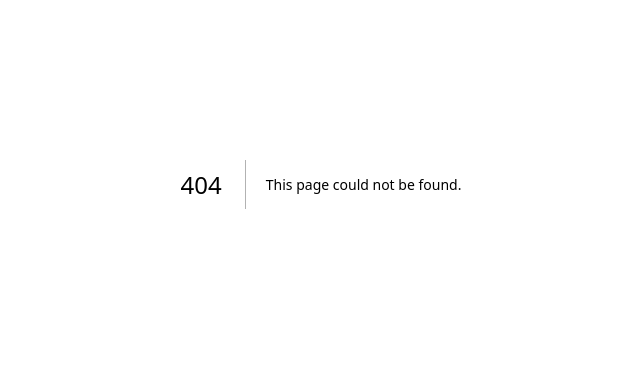
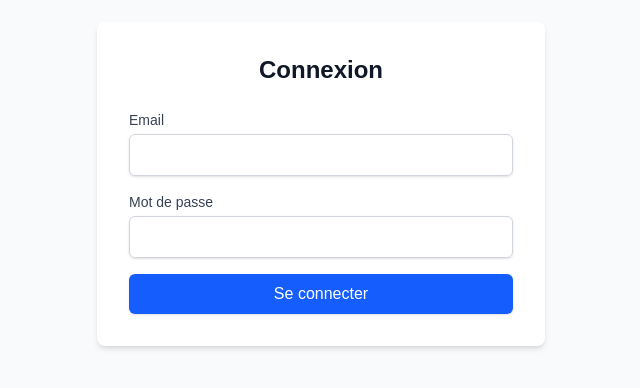
Before and after one commit to sterve9/methode-architecte-ia, a Next.js app: page /login in a window 1280 px wide. Before the commit this address had no page. Shown: the part 216-604 px from the top of the page, without its empty margins (319-959 px from the left). Built offline with nearby package versions, Linux system fonts and the light colour scheme.

Commit message:
feat(auth): add login page with server action

```diff
--- /dev/null
+++ b/src/app/login/actions.ts
@@ -0,0 +1,24 @@
+'use server'
+
+import { revalidatePath } from 'next/cache'
+import { redirect } from 'next/navigation'
+
+import { createClient } from '@/src/lib/supabase/server'
+
+export async function login(formData: FormData) {
+  const supabase = await createClient()
+
+  const data = {
+    email: formData.get('email') as string,
+    password: formData.get('password') as string,
+  }
+
+  const { error } = await supabase.auth.signInWithPassword(data)
+
+  if (error) {
+    redirect(`/login?error=${encodeURIComponent(error.message)}`)
+  }
+
+  revalidatePath('/', 'layout')
+  redirect('/dashboard')
+}
--- /dev/null
+++ b/src/app/login/page.tsx
@@ -0,0 +1,68 @@
+import { login } from './actions'
+
+type LoginPageProps = {
+  searchParams: Promise<{ error?: string }>
+}
+
+export default async function LoginPage({ searchParams }: LoginPageProps) {
+  const { error } = await searchParams
+
+  return (
+    <div className="flex min-h-screen items-center justify-center bg-gray-50 px-4">
+      <div className="w-full max-w-md space-y-6 rounded-lg bg-white p-8 shadow-md">
+        <h1 className="text-center text-2xl font-bold text-gray-900">
+          Connexion
+        </h1>
+
+        {error && (
+          <div className="rounded border border-red-300 bg-red-50 p-3 text-sm text-red-700">
+            {error}
+          </div>
+        )}
+
+        <form action={login} className="space-y-4">
+          <div>
+            <label
+              htmlFor="email"
+              className="block text-sm font-medium text-gray-700"
+            >
+              Email
+            </label>
+            <input
+              id="email"
+              name="email"
+              type="email"
+              required
+              autoComplete="email"
+              className="mt-1 block w-full rounded-md border border-gray-300 px-3 py-2 shadow-sm focus:border-blue-500 focus:outline-none focus:ring-1 focus:ring-blue-500"
+            />
+          </div>
+
+          <div>
+            <label
+              htmlFor="password"
+              className="block text-sm font-medium text-gray-700"
+            >
+              Mot de passe
+            </label>
+            <input
+              id="password"
+              name="password"
+              type="password"
+              required
+              autoComplete="current-password"
+              className="mt-1 block w-full rounded-md border border-gray-300 px-3 py-2 shadow-sm focus:border-blue-500 focus:outline-none focus:ring-1 focus:ring-blue-500"
+            />
+          </div>
+
+          <button
+            type="submit"
+            className="w-full rounded-md bg-blue-600 px-4 py-2 text-white shadow-sm hover:bg-blue-700 focus:outline-none focus:ring-2 focus:ring-blue-500 focus:ring-offset-2"
+          >
+            Se connecter
+          </button>
+        </form>
+      </div>
+    </div>
+  )
+}
```
